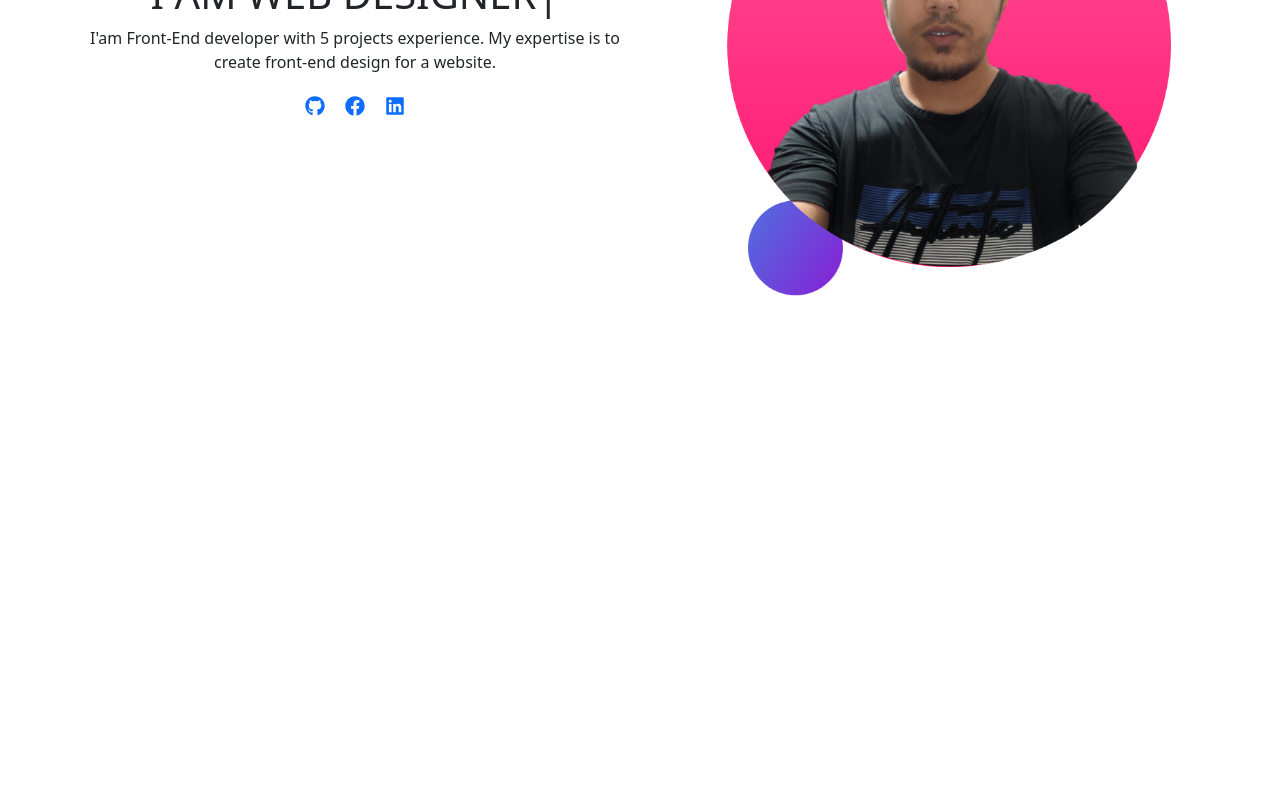
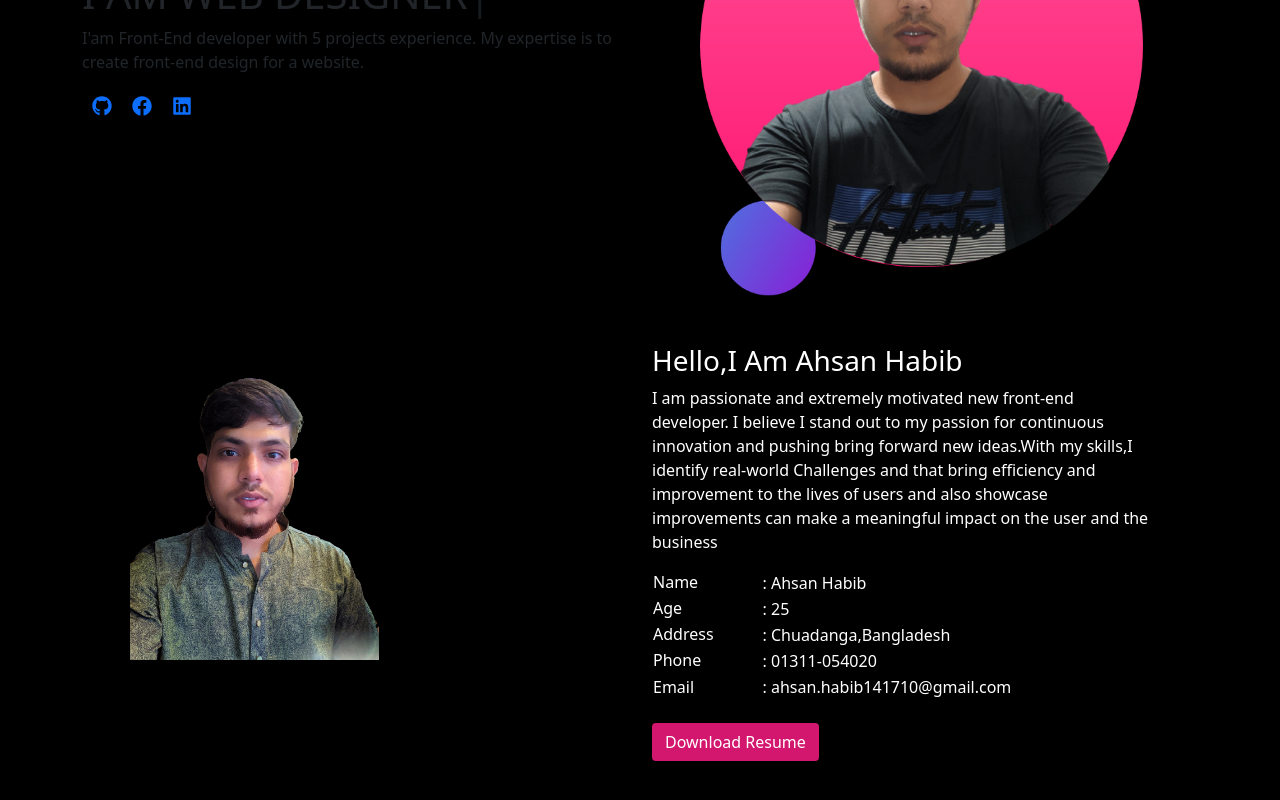
Before and after one commit to mowuj/My-portfolio-react, a React (Create React App) app: page / in a window 1280 px wide. Shown: the part 296-1096 px from the top of the page. Before the commit the page ends 800 px from the top, so only its background shows below. Built offline with nearby package versions, Linux system fonts and the light colour scheme.

Commit message:
create about section

```diff
--- a/src/App.js
+++ b/src/App.js
@@ -1,13 +1,15 @@
 import './App.css';
+import About from './components/About/About';
 import Home from './components/Home/Home';
 import Header from './components/Navbar/Header';
 
 function App() {
   return (
 
-    <div className="App">
+    <div >
       <Header></Header>
       <Home></Home>
+      <About></About>
     </div>
   );
 }
--- /dev/null
+++ b/src/components/About/About.css
@@ -0,0 +1,17 @@
+.about{
+    background-color: black;
+
+}
+.aboutText{
+    display: flex;
+    align-items: center;
+}
+.downloadCv{
+    color: white!important;
+    background-color: rgb(211,23,111)!important;
+}
+.downloadCv:hover{
+    background-color: transparent;
+    color: white;
+    border: 1px solid rgb(211,23,111);
+}
--- /dev/null
+++ b/src/components/About/About.js
@@ -0,0 +1,62 @@
+import React, { useEffect } from 'react';
+import ahsan4 from '../../images/ashan4.png'
+import './About.css'
+import AOS from 'aos'
+import 'aos/dist/aos.css'
+const About = () => {
+    useEffect(() => {
+        AOS.init({duration:2000})
+    },[])
+    return (
+        <div className=' w-100 about '>
+            <div className='container'>
+            <div className='row p-5'>
+                <div className='col-12 col-md-6 col-lg-6 aboutImg' data-aos="fade-right">
+                    <img className='w-50' src={ahsan4} alt="ahsan" />
+                </div>
+                <div className='col-12 col-md-6 col-lg-6 aboutText text-white' data-aos="fade-left">
+                    <div>
+                        <h3>
+                            Hello,I Am Ahsan Habib
+                        </h3>
+                        <p>
+                            I am passionate and extremely motivated new front-end developer.
+                            I believe I stand out to my passion for continuous innovation and pushing
+                            bring forward new ideas.With my skills,I identify real-world Challenges and
+                            that bring efficiency and improvement to the lives of users and also showcase
+                            improvements can make a meaningful impact on the user and the business
+                        </p>
+                        <table>
+                            <tbody>
+                                <tr>
+                                    <td className='pe-5'>Name</td>
+                                    <td>: Ahsan Habib</td>
+                                </tr>
+                                <tr>
+                                    <td className='pe-5'>Age</td>
+                                    <td>: 25</td>
+                                </tr>
+                                <tr>
+                                    <td className='pe-5'>Address</td>
+                                    <td>: Chuadanga,Bangladesh</td>
+                                </tr>
+                                <tr>
+                                    <td className='pe-5'>Phone</td>
+                                    <td>: 01311-054020</td>
+                                </tr>
+                                <tr>
+                                    <td className='pe-5'>Email</td>
+                                    <td>: ahsan.habib141710@gmail.com</td>
+                                </tr>
+                            </tbody>
+                        </table>
+                        <button className='btn downloadCv mt-4'>Download Resume</button>
+                    </div>
+                </div>
+                </div>
+                </div>
+        </div>
+    );
+};
+
+export default About;
--- a/src/components/Home/Home.js
+++ b/src/components/Home/Home.js
@@ -6,7 +6,7 @@ import ahsan2 from '../../images/ahsan2.jpg'
 import './Home.css'
 const Home = () => {
     return (
-        <div className='w-100 home'>
+        <div className='w-100 home bg-black'>
             <div className='container'>
                 <div className='row pt-5'>
                     <div className='col-12 col-md-6 col-lg-6 homeText'>
```
Also changed, not shown: src/images/ahsan3.jpg (added), src/images/ashan4.png (added).
